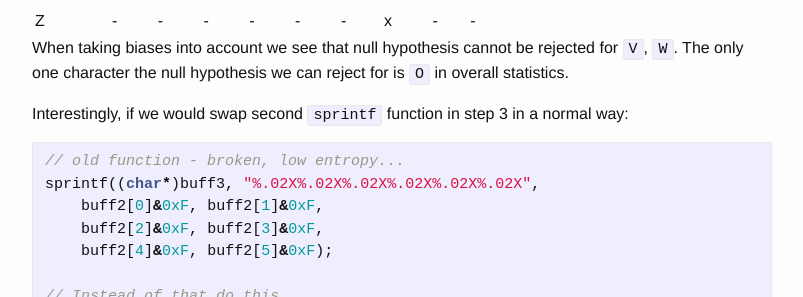
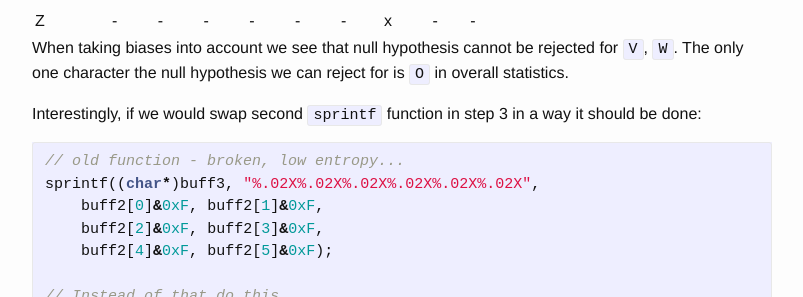
Before and after one commit to yolosec/deadcodeBlog, a Jekyll site: the page built from _posts/2016-06-14-UPC-UBEE-EVW3226-WPA2-RExing.markdown, in a window 1280 px wide and 900 px high, scrolled down 14802 px. Shown: the part 155-452 px from the top of the window, without its empty margins (238-1041 px from the left). Built offline with Jekyll 4.4.1, drawn with Linux system fonts in a browser that asks for light colours; formulas are drawn with MathJax 3.

Commit message:
ubee: rephrasing

````diff
--- a/_posts/2016-06-14-UPC-UBEE-EVW3226-WPA2-RExing.markdown
+++ b/_posts/2016-06-14-UPC-UBEE-EVW3226-WPA2-RExing.markdown
@@ -478,7 +478,7 @@ Z|-|-|-|-|-|-|x|-|-
 When taking biases into account we see that null hypothesis cannot be rejected for `V`, `W`.
 The only one character the null hypothesis we can reject for is `O` in overall statistics.
 
-Interestingly, if we would swap second `sprintf` function in step 3 in a normal way:
+Interestingly, if we would swap second `sprintf` function in step 3 in a way it should be done:
 
 ```c
 // old function - broken, low entropy...
````
